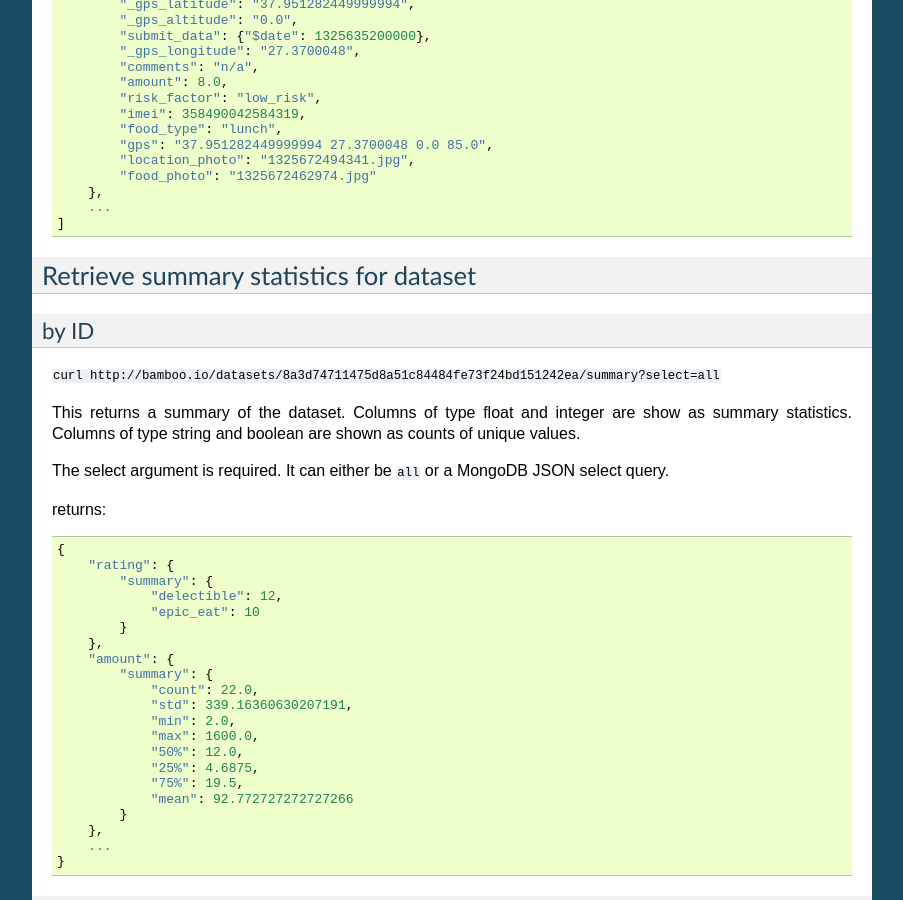
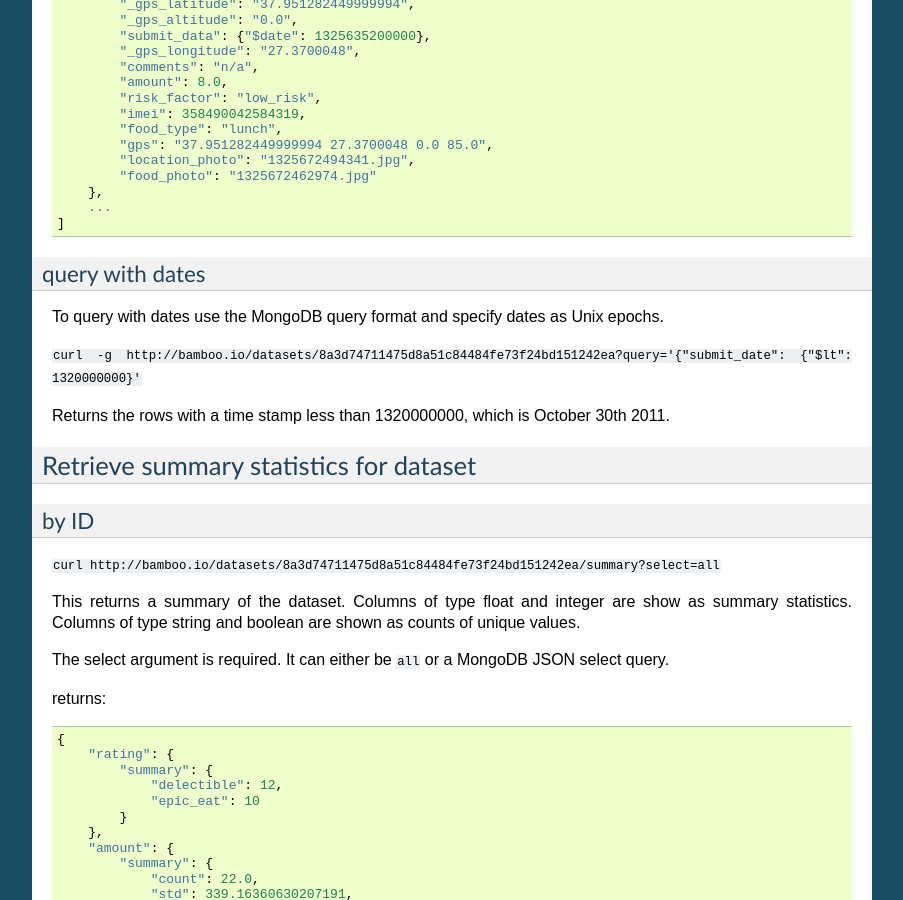
Before and after one commit to pld/bamboo, a Sphinx documentation site: the page built from docs/basic_commands.rst, in a window 1280 px wide and 900 px high, scrolled down 2708 px. Shown: the whole window, without its empty margins (198-1101 px from the left). Built offline with Sphinx 7.4.7, drawn with Linux system fonts in a browser that asks for light colours; formulas are drawn with MathJax 3.

Commit message:
add doc for querying by date

```diff
--- a/docs/basic_commands.rst
+++ b/docs/basic_commands.rst
@@ -171,6 +171,17 @@ returns::
         },
         ...
     ]
+
+query with dates
+^^^^^^^^^^^^^^^^
+
+To query with dates use the MongoDB query format and specify dates as Unix
+epochs.
+
+``curl -g http://bamboo.io/datasets/8a3d74711475d8a51c84484fe73f24bd151242ea?query='{"submit_date": {"$lt": 1320000000}'``
+
+Returns the rows with a time stamp less than 1320000000, which is October 30th
+2011.
 
 Retrieve summary statistics for dataset
 ---------------------------------------
```
